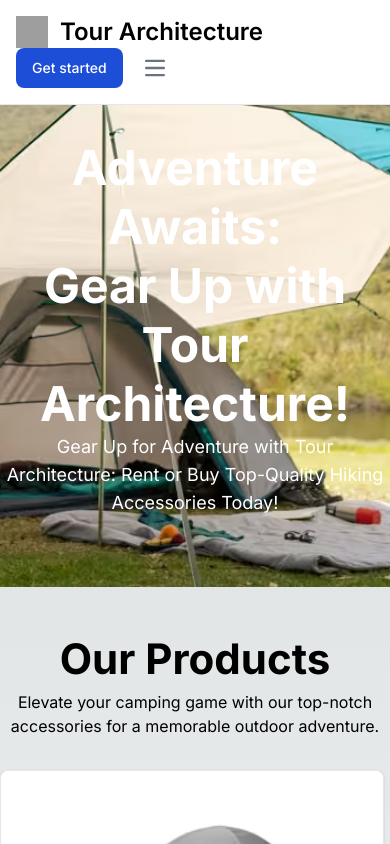
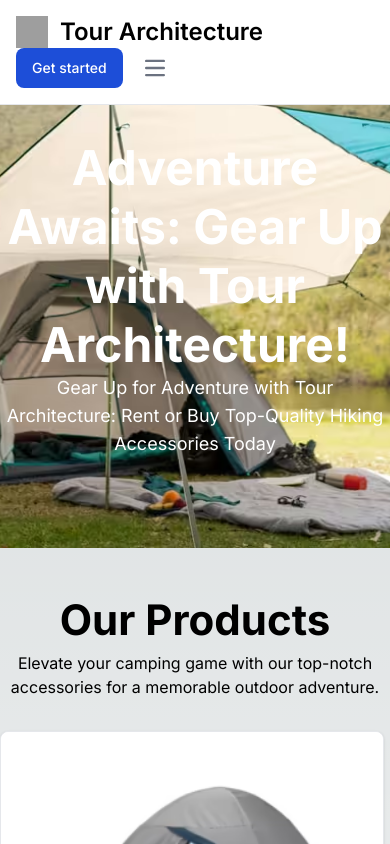
Before and after one commit to Devendersingh385/tour-architecture, a Next.js app: page / in a window 390 px wide. Shown: the top 844 px of the page. Built offline with nearby package versions, Linux system fonts and the light colour scheme; grey boxes are pictures that could not be loaded.

Commit message:
update code.

```diff
--- a/app/page.tsx
+++ b/app/page.tsx
@@ -11,13 +11,13 @@ export default function Home() {
           <div className="grid text-center lg:mb-0 lg:max-w-screen-xl mx-auto lg:grid-cols-2 lg:text-left">
             <div>
               <h1 className="text-[48px] leading-[59px] font-bold text-white">
-                Adventure Awaits: <br className="lg:block hiddne" /> Gear Up
+                Adventure Awaits: <br className="lg:block hidden" /> Gear Up
                 with
-                <br className="lg:block hiddne" /> Tour Architecture!
+                <br className="lg:block hidden" /> Tour Architecture!
               </h1>
               <p className="text-white text-lg">
                 Gear Up for Adventure with Tour Architecture: Rent or Buy
-                Top-Quality Hiking Accessories Today!
+                Top-Quality Hiking Accessories Today
               </p>
             </div>
             <div></div>
```
